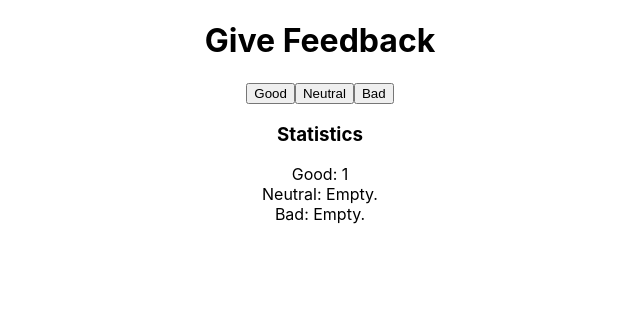
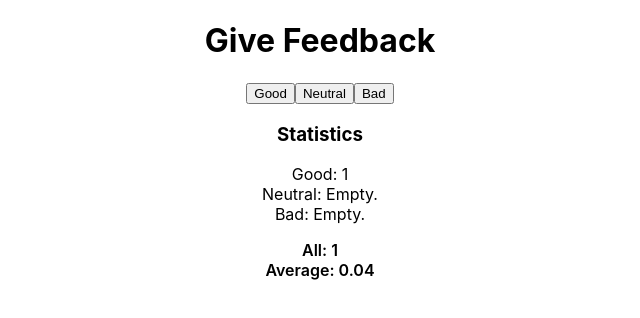
Before and after one commit to lucasgdiez/fullstackopen-course, a React (Create React App) app in the folder part1-unicafe/: page / in a window 1280 px wide. Both pictures are taken after a click on the button "Good". Shown: the top 318 px of the page, without its empty margins (320-960 px from the left). Built offline with nearby package versions, Linux system fonts and the light colour scheme.

Commit message:
Update History.js

```diff
--- a/part1-unicafe/src/components/History.js
+++ b/part1-unicafe/src/components/History.js
@@ -1,4 +1,12 @@
 import React from "react";
+
+const totalAverage = (...props) => {
+  const reducedValues = props.reduce((prevVal, currentValue) => {
+    return (prevVal + currentValue) / props.length;
+  }, 0);
+
+  return reducedValues.toFixed(2);
+};
 
 const History = ({ allValues }) => {
   return (
@@ -14,6 +22,24 @@ const History = ({ allValues }) => {
           Bad: {allValues.Bad > 0 ? <span>{allValues.Bad}</span> : "Empty."}
         </li>
       </ul>
+      <ul style={{ padding: "0" }}>
+        <li style={{ listStyle: "none", fontWeight: 600 }}>
+          All:{" "}
+          {allValues.Good || allValues.Neutral || allValues.Bad > 0 ? (
+            <span>{allValues.Good + allValues.Neutral + allValues.Bad}</span>
+          ) : (
+            "Empty."
+          )}
+        </li>
+        <li style={{ listStyle: "none", fontWeight: 600 }}>
+          Average:{" "}
+          {allValues.Good || allValues.Neutral || allValues.Bad > 0 ? (
+            <span>{totalAverage(allValues.Good, allValues.Neutral, allValues.Bad)}</span>
+          ) : (
+            "Empty."
+          )}
+        </li>
+      </ul>
     </div>
   );
 };
```
